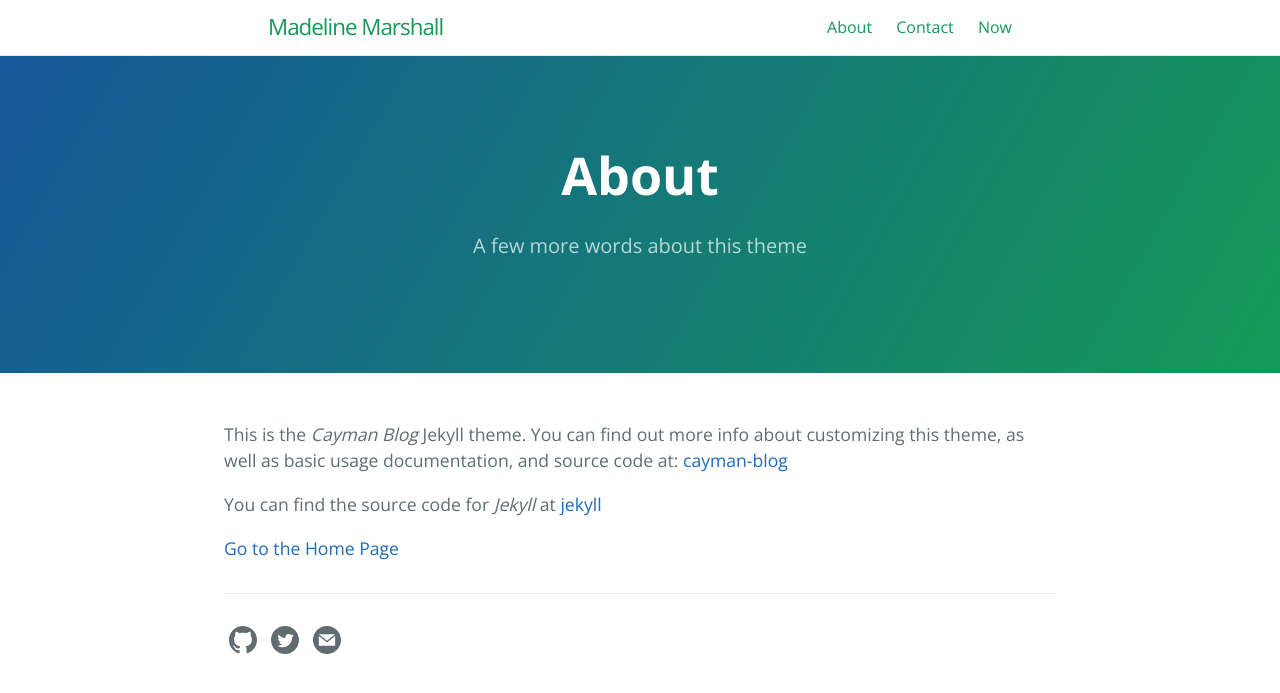
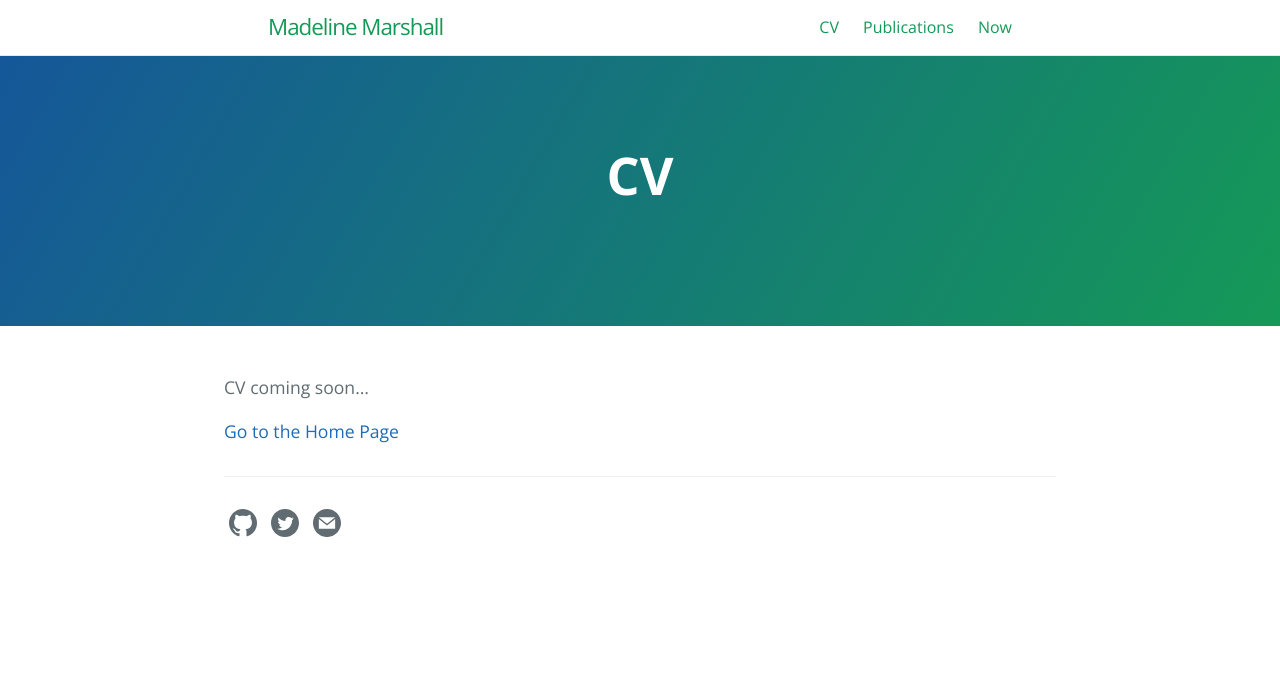
Before and after one commit to madelinemarshall/madelinemarshall.github.io, a Jekyll site: the page built from about.md, in a window 1280 px wide. Shown: the top 693 px of the page. Built offline with Jekyll 4.4.1, drawn with Linux system fonts in a browser that asks for light colours.

Commit message:
Change from example

```diff
--- a/about.md
+++ b/about.md
@@ -1,15 +1,12 @@
 ---
 layout: page
-title: About
-tagline: A few more words about this theme
-permalink: /about.html
-ref: about
+title: CV
+permalink: /cv.html
+ref: CV
 order: 0
 ---
 
-This is the _Cayman Blog_ Jekyll theme. You can find out more info about customizing this theme, as well as basic usage documentation, and source code at: [cayman-blog](https://github.com/lorepirri/cayman-blog)
-
-You can find the source code for _Jekyll_ at [jekyll](https://github.com/jekyll/jekyll)
+CV coming soon...
 
 
 [Go to the Home Page]({{ '/' | absolute_url }})
```
Also changed, not shown: contact.md (+3 -4 lines), index.md (+1 -7 lines).
